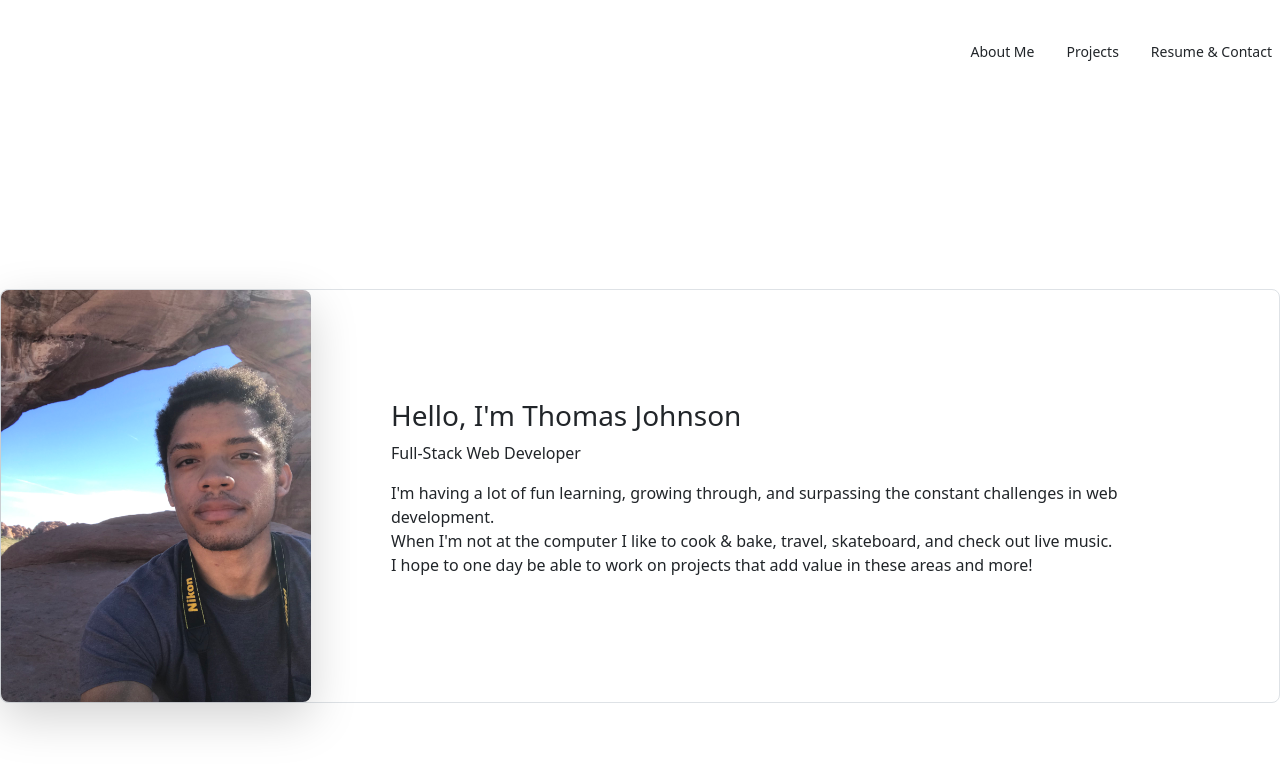
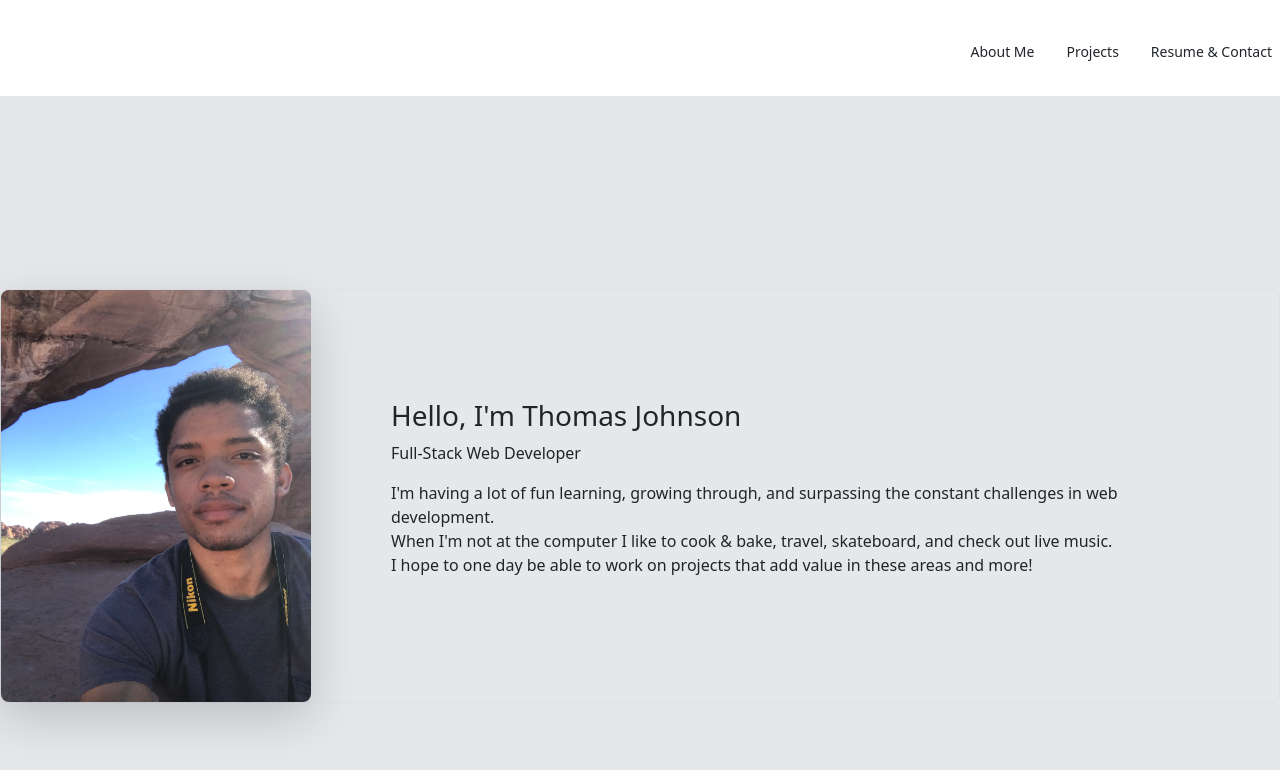
Before and after one commit to TJGit11/React-Portfolio, a React (Create React App) app: page / in a window 1280 px wide. Shown: the top 770 px of the page. Built offline with nearby package versions, Linux system fonts and the light colour scheme.

Commit message:
added color to all pages

```diff
--- a/src/components/Footer.js
+++ b/src/components/Footer.js
@@ -3,7 +3,7 @@ import { ImLinkedin } from "react-icons/im";
 import { MdEmail } from "react-icons/md";
 export default function Footer() {
   return (
-    <div className="columns-3 ">
+    <div className="columns-3 bg-gray-200">
       <footer className="grid grid-col-3 py-10 px-10">
         {/* <div>
           <DiGithubBadge size="35px"></DiGithubBadge>
--- a/src/components/PortfolioContainer.js
+++ b/src/components/PortfolioContainer.js
@@ -32,7 +32,7 @@ export default function PortfolioContainer() {
     <div>
       <NavTabs currentPage={currentPage} handlePageChange={handlePageChange} />
       {renderPage()}
-      <Footer />
+      <Footer className="bg-gray-200" />
     </div>
   );
 }
--- a/src/components/pages/About/index.jsx
+++ b/src/components/pages/About/index.jsx
@@ -5,7 +5,7 @@ import profilePic from "../../../images/profilePic.jpg";
 export default function About() {
   return (
     <div>
-      <div className="flex items-center justify-center min-h-screen">
+      <div className="flex items-center justify-center min-h-screen bg-gray-200">
         {/* <h1>About Page</h1> */}
         {/* <Card> */}
         <div className="flex items-center justify-between border rounded-lg">
--- a/src/components/pages/Contact/index.jsx
+++ b/src/components/pages/Contact/index.jsx
@@ -5,7 +5,7 @@ import { MdMail } from "react-icons/md";
 import { FaRegNewspaper } from "react-icons/fa";
 export default function Contact() {
   return (
-    <div className="flex flex-wrap items-center justify-center p-20">
+    <div className="flex flex-wrap items-center justify-center p-20 bg-gray-200">
       <div className="border border-black p-20 m-5 rounded-lg">
         <a
           href="https://docs.google.com/document/d/1Rt9jybR8QDlO13gPpARZHHjeICpMOe892L_k8xWpXz8/export?format=pdf"
```
